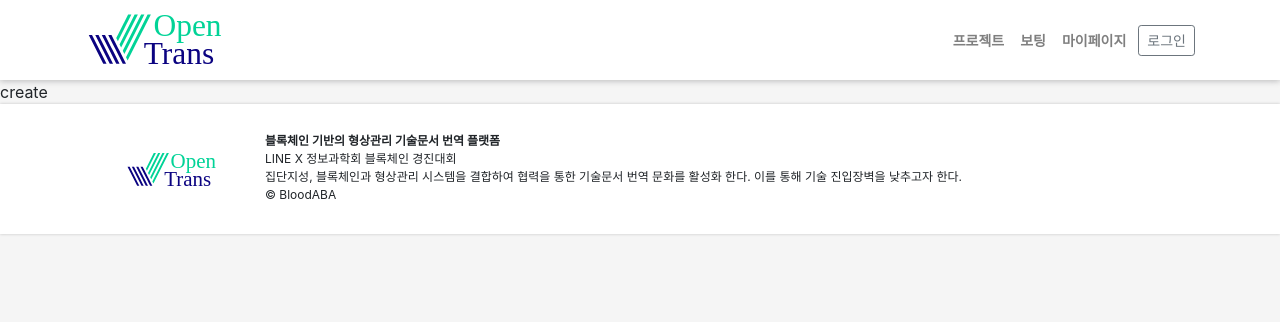
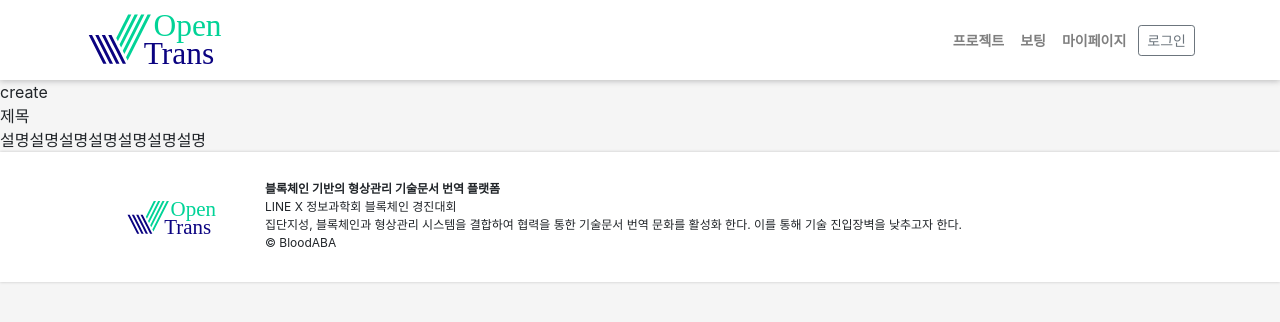
Before and after one commit to BloodABA/opentrans-reactjs, a React app: page /project/create in a window 1280 px wide. Shown: the top 322 px of the page. Built offline with nearby package versions, Linux system fonts and the light colour scheme.

Commit message:
ProjectHeader inner component

```diff
--- a/src/Components/ProjectView.js
+++ b/src/Components/ProjectView.js
@@ -1,5 +1,25 @@
 import React, { Component } from 'react';
 import './ProjectView.scss';
+
+
+function ProjectHeader(props) {
+    return (
+        <div className="projectHeader">
+            <div className="content">
+                <div className="icon">
+                </div>
+                <div className="summary">
+                    <div className="title">
+                        {props.title}
+                    </div>
+                    <div className="desc">
+                        {props.desc}
+                    </div>
+                </div>
+            </div>
+        </div>
+    );
+}
 
 class ProjectView extends Component {
     constructor(props) {
@@ -18,9 +38,14 @@ class ProjectView extends Component {
         return (
             <React.Fragment>
                 {this.props.index}
+                <ProjectHeader
+                    title="제목"
+                    desc="설명설명설명설명설명설명설명" />
             </React.Fragment>
         )
     }
 }
 
+
+
 export default ProjectView;
```
